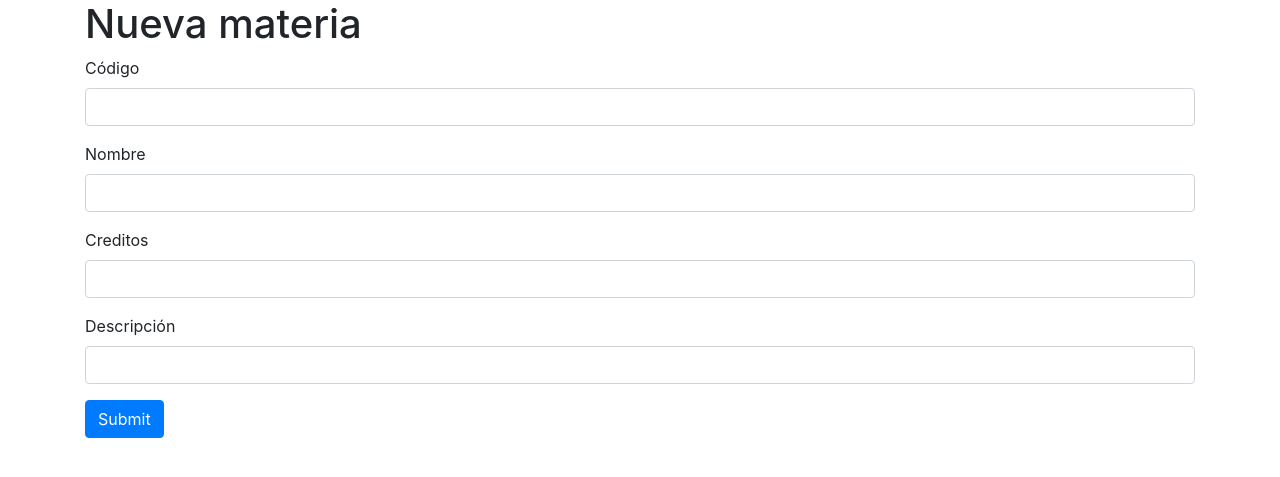
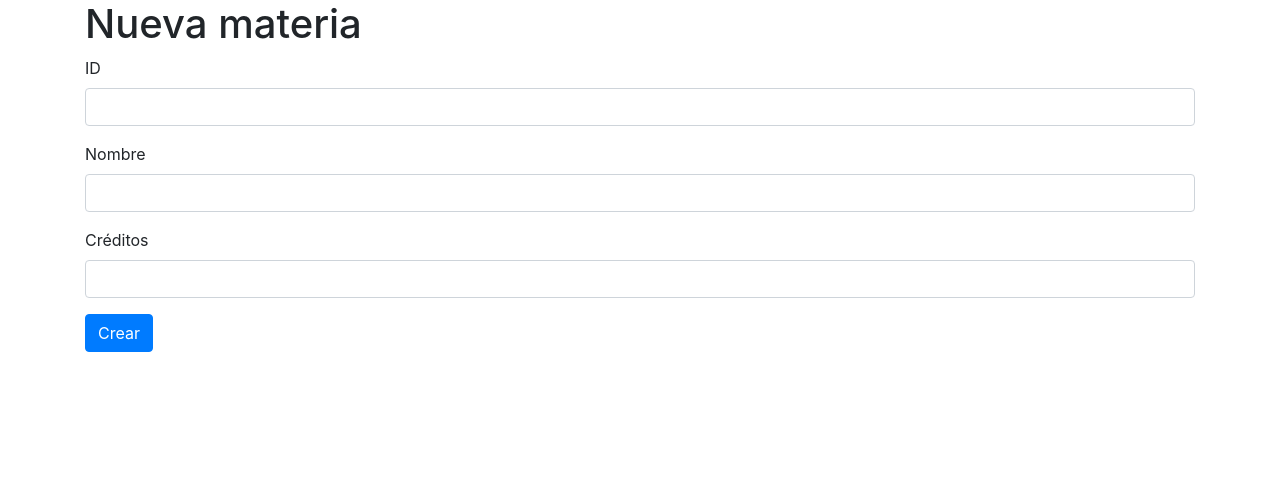
Before and after one commit to 1CEW0lf/sis_poo, a Flask app: page /new_course in a window 1280 px wide. Shown: the part 56-533 px from the top of the page. Run offline with Flask 3, Linux system fonts and the light colour scheme; some libraries are stand-ins or nearby versions.

Commit message:
corrección

```diff
--- a/templates/new_course.html
+++ b/templates/new_course.html
@@ -3,24 +3,21 @@
   <h1>Nueva materia</h1>
   <form action="/new_course" method="POST">
     <div class="mb-3">
-        <label for="exampleInputEmail1" class="form-label">Código</label>
-        <input type="text" name="codigo" class="form-control" />
-      </div>
+      <label for="exampleInputPassword1" class="form-label">ID</label>
+      <input type="text" name="id_materia" class="form-control" />
+    </div>
     <div class="mb-3">
       <label for="exampleInputEmail1" class="form-label">Nombre</label>
       <input type="text" name="nombre" class="form-control" />
     </div>
     <div class="mb-3">
       <label for="exampleInputPassword1" class="form-label"
-        >Creditos</label>
+        >Créditos</label
+      >
       <input type="text" name="creditos" class="form-control" />
     </div>
-    <div class="mb-3">
-      <label for="exampleInputPassword1" class="form-label">Descripción</label>
-      <input type="text" name="descripcion" class="form-control" />
-    </div>
 
-    <button type="submit" class="btn btn-primary">Submit</button>
+    <button type="submit" class="btn btn-primary">Crear</button>
   </form>
 </div>
 {% endblock %}
```
